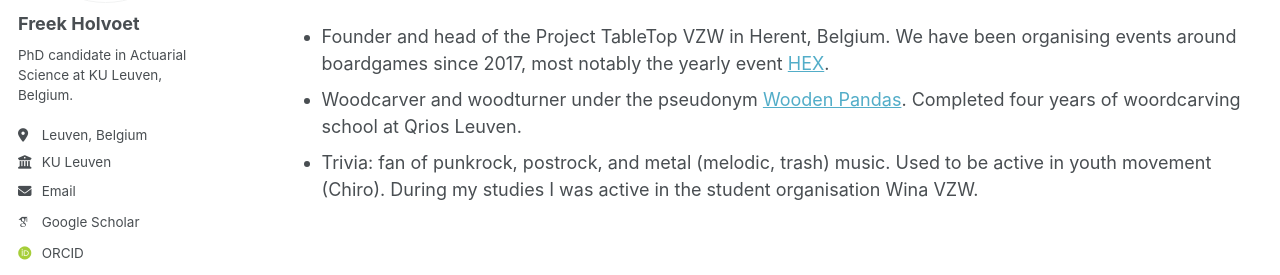
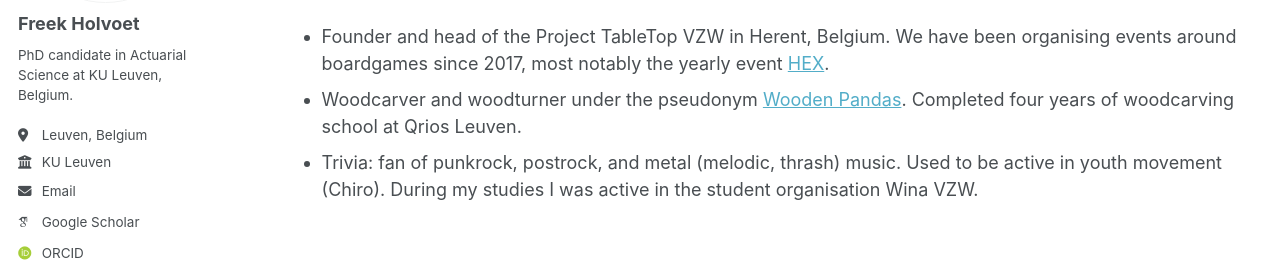
Before and after one commit to freekholvoet/freekholvoet.github.io, a Jekyll site: the page built from _pages/cv.md, in a window 1280 px wide and 900 px high, scrolled down 3967 px. Shown: the part 289-564 px from the top of the window. Built offline with Jekyll 4.4.1, drawn with Linux system fonts in a browser that asks for light colours; some web fonts are replaced; some of the changed text lies outside the part shown.

Commit message:
Typo fixes

```diff
--- a/_pages/cv.md
+++ b/_pages/cv.md
@@ -111,5 +111,5 @@
 ======
 
 * Founder and head of the Project TableTop VZW in Herent, Belgium. We have been organising events around boardgames since 2017, most notably the yearly event <a href="https://www.hexgames.be/" target="_blank">HEX</a>.
-* Woodcarver and woodturner under the pseudonym <a href="https://www.instagram.com/woodenpandas/" target="_blank">Wooden Pandas</a>. Completed four years of woordcarving school at Qrios Leuven.
-* Trivia: fan of punkrock, postrock, and metal (melodic, trash) music. Used to be active in youth movement (Chiro). During my studies I was active in the student organisation Wina VZW.
+* Woodcarver and woodturner under the pseudonym <a href="https://www.instagram.com/woodenpandas/" target="_blank">Wooden Pandas</a>. Completed four years of woodcarving school at Qrios Leuven.
+* Trivia: fan of punkrock, postrock, and metal (melodic, thrash) music. Used to be active in youth movement (Chiro). During my studies I was active in the student organisation Wina VZW.
```
Also changed, not shown: other parts of _pages/cv.md (+1 -1 lines).
